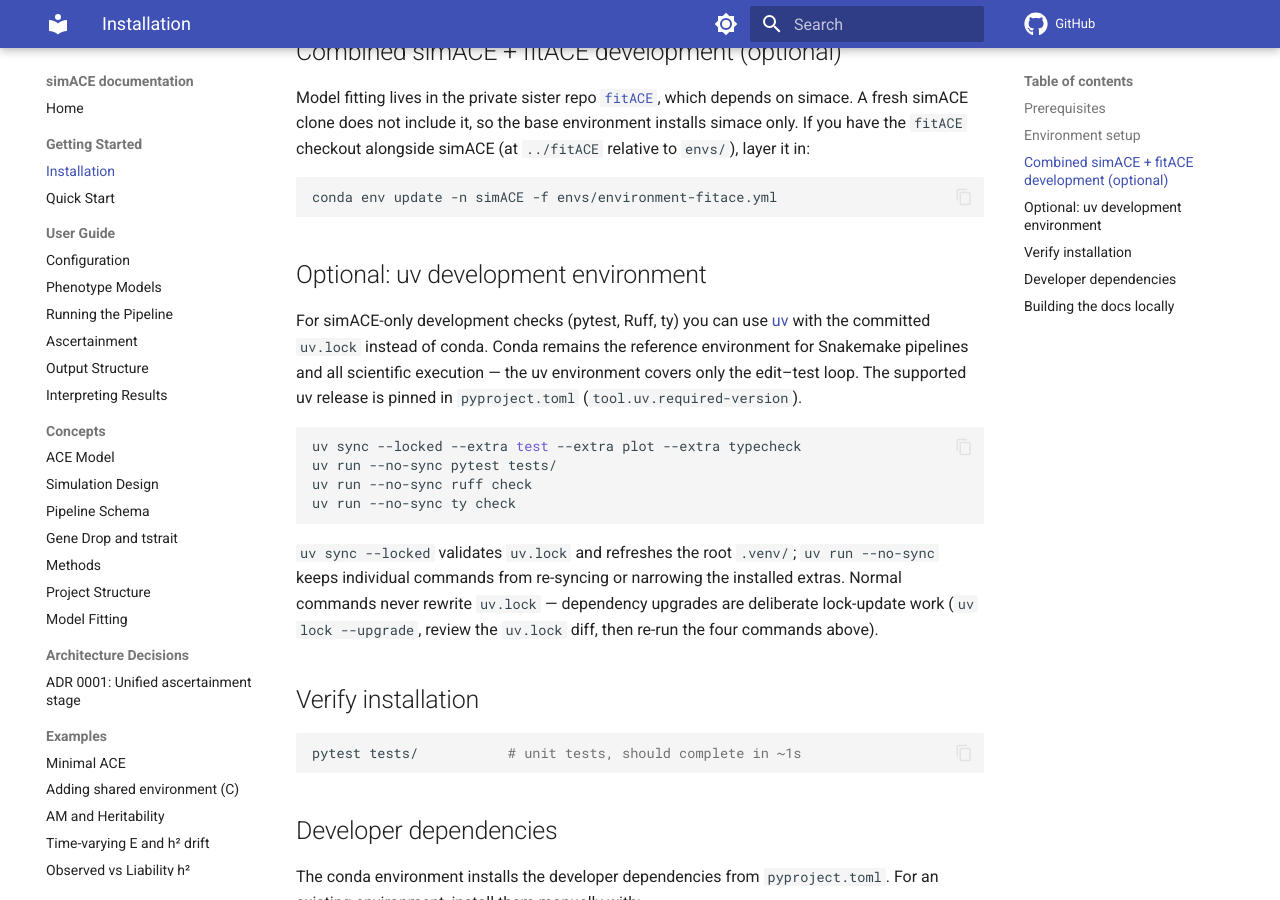
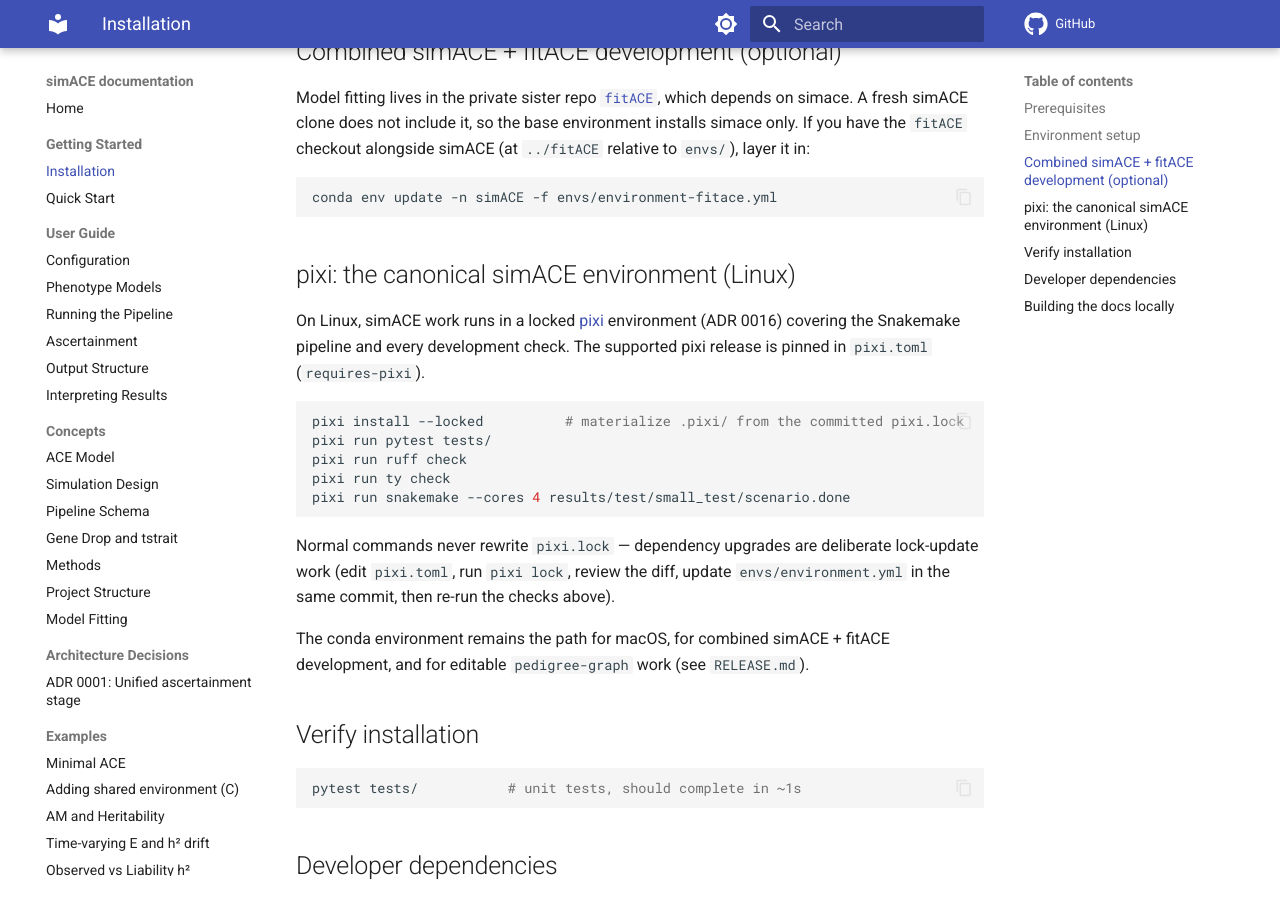
Before and after one commit to rwaples/simACE, an MkDocs documentation site: the page built from docs/getting-started/installation.md, in a window 1280 px wide and 900 px high, scrolled down 518 px. Built offline with MkDocs 1.6.1 and Material for MkDocs 9.7.7, drawn with Linux system fonts in a browser that asks for light colours; comment, search, counter and statistics services are not loaded.

Commit message:
Make pixi the canonical simACE environment and retire the uv dev loop
Recorded as ADR 0016. simACE-scoped work now runs `pixi run <cmd>` against a
committed pixi.lock covering the Snakemake pipeline and every development
check. The shared conda env is demoted to the family environment -- fitACE
plus the method sisters, the editable pedigree-graph, and the cross-repo
typecheck sweep -- and remains the path for macOS and for combined
simACE + fitACE development.

This replaces the optional uv development loop, which could cover the
simACE-only checks (pytest / ruff / ty) but not Snakemake or the scientific
stack, leaving three environment systems to drift against each other. uv.lock,
.python-version and the [tool.uv] section go with it; pixi.toml becomes the
authoritative pin source and pixi.lock is tracked.

Also carries the ADR 0015 -> 0016 reference updates in CLAUDE.md, README.md,
docs/getting-started/installation.md, .gitignore and pixi.toml, since those
lines are introduced by this change.

````diff
--- a/docs/getting-started/installation.md
+++ b/docs/getting-started/installation.md
@@ -27,27 +27,26 @@ simace only. If you have the `fitACE` checkout alongside simACE (at
 conda env update -n simACE -f envs/environment-fitace.yml
 ```
 
-## Optional: uv development environment
+## pixi: the canonical simACE environment (Linux)
 
-For simACE-only development checks (pytest, Ruff, ty) you can use
-[uv](https://docs.astral.sh/uv/) with the committed `uv.lock` instead of conda.
-Conda remains the reference environment for Snakemake pipelines and all
-scientific execution — the uv environment covers only the edit–test loop.
-The supported uv release is pinned in `pyproject.toml`
-(`tool.uv.required-version`).
+On Linux, simACE work runs in a locked [pixi](https://pixi.sh) environment
+(ADR 0016) covering the Snakemake pipeline and every development check. The
+supported pixi release is pinned in `pixi.toml` (`requires-pixi`).
 
 ```bash
-uv sync --locked --extra test --extra plot --extra typecheck
-uv run --no-sync pytest tests/
-uv run --no-sync ruff check
-uv run --no-sync ty check
+pixi install --locked          # materialize .pixi/ from the committed pixi.lock
+pixi run pytest tests/
+pixi run ruff check
+pixi run ty check
+pixi run snakemake --cores 4 results/test/small_test/scenario.done
 ```
 
-`uv sync --locked` validates `uv.lock` and refreshes the root `.venv/`;
-`uv run --no-sync` keeps individual commands from re-syncing or narrowing the
-installed extras. Normal commands never rewrite `uv.lock` — dependency
-upgrades are deliberate lock-update work (`uv lock --upgrade`, review the
-`uv.lock` diff, then re-run the four commands above).
+Normal commands never rewrite `pixi.lock` — dependency upgrades are deliberate
+lock-update work (edit `pixi.toml`, run `pixi lock`, review the diff, update
+`envs/environment.yml` in the same commit, then re-run the checks above).
+
+The conda environment remains the path for macOS, for combined simACE + fitACE
+development, and for editable `pedigree-graph` work (see `RELEASE.md`).
 
 ## Verify installation
 
````
Also changed, not shown: CLAUDE.md (+11 -10 lines), README.md (+5 -4 lines), pixi.toml (added, +50 -0 lines), pyproject.toml (+0 -12 lines), 4 other files.
